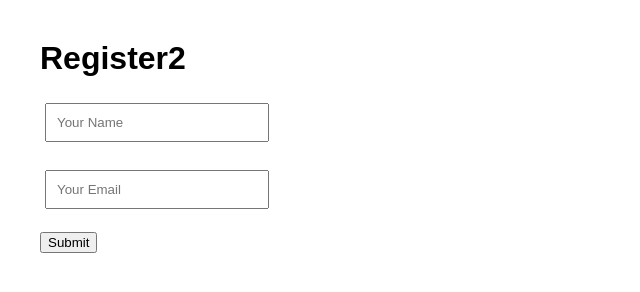
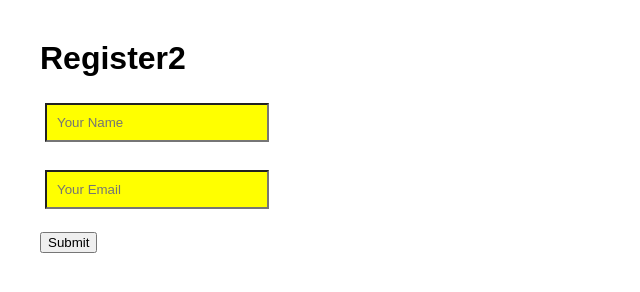
Before and after one commit to gsaip/MyFirstWebApp, a website: page public/index.html in a window 1280 px wide. Shown: the whole page, without its empty margins (0-640 px from the left). Drawn offline with Linux system fonts and the light colour scheme.

Commit message:
Update style.css

```diff
--- a/public/style.css
+++ b/public/style.css
@@ -4,7 +4,7 @@ body {
 }
 
 input {
-  background-colour: yellow;
+  background-color: yellow;
   margin: 5px;
   padding: 10px;
   width: 200px;
```
